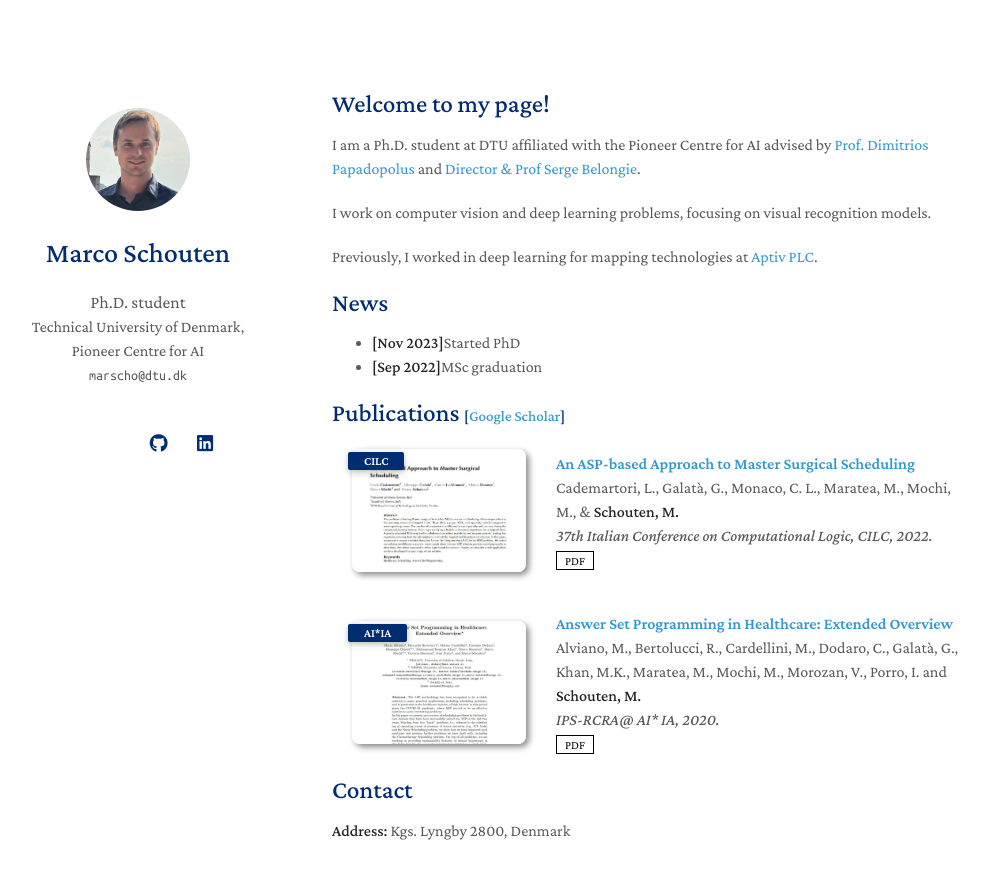
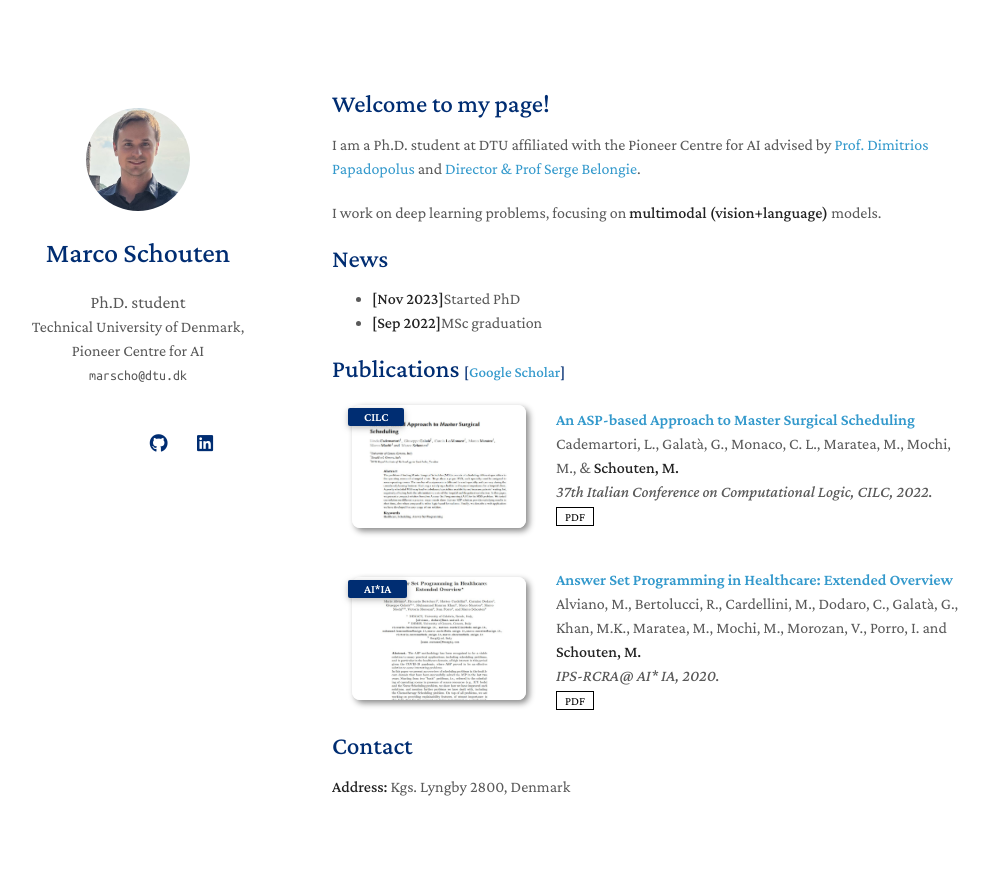
Before and after one commit to marcoschouten/marcoschouten.github.io, a Jekyll site: the page built from index.md, in a window 1280 px wide and 961 px high. Shown: the top 879 px of the window, without its empty margins (138-1127 px from the left). Built offline with Jekyll 4.4.1, drawn with Linux system fonts in a browser that asks for light colours; nearby versions of some CDN libraries; a style sheet for code colours, icons or effects is not loaded; our own code applies the rules of GitHub Pages for plain Markdown files.

Commit message:
Update index.md

```diff
--- a/index.md
+++ b/index.md
@@ -6,16 +6,8 @@ layout: homepage
 
 I am a Ph.D. student at DTU affiliated with the Pioneer Centre for AI advised by <a href="http://people.csail.mit.edu/dimpapa/">Prof. Dimitrios Papadopolus</a> and <a href="https://sergebelongie.github.io/" >Director & Prof Serge Belongie</a>.
 
-I work on computer vision and deep learning problems, focusing on visual recognition models.
+I work on deep learning problems, focusing on **multimodal (vision+language)** models.
 
-Previously, I worked in deep learning for mapping technologies at <a href="https://aptiv.com">Aptiv PLC</a>.
-
-
-
-
-<!--
-<strong style="color:#e74d3c; font-weight:600">I am looking for a research scientist position in DK. I would appreciate a ping if you see a job I might fit.</strong>
--->
 
 {% include_relative _includes/news.md %}
 
```
